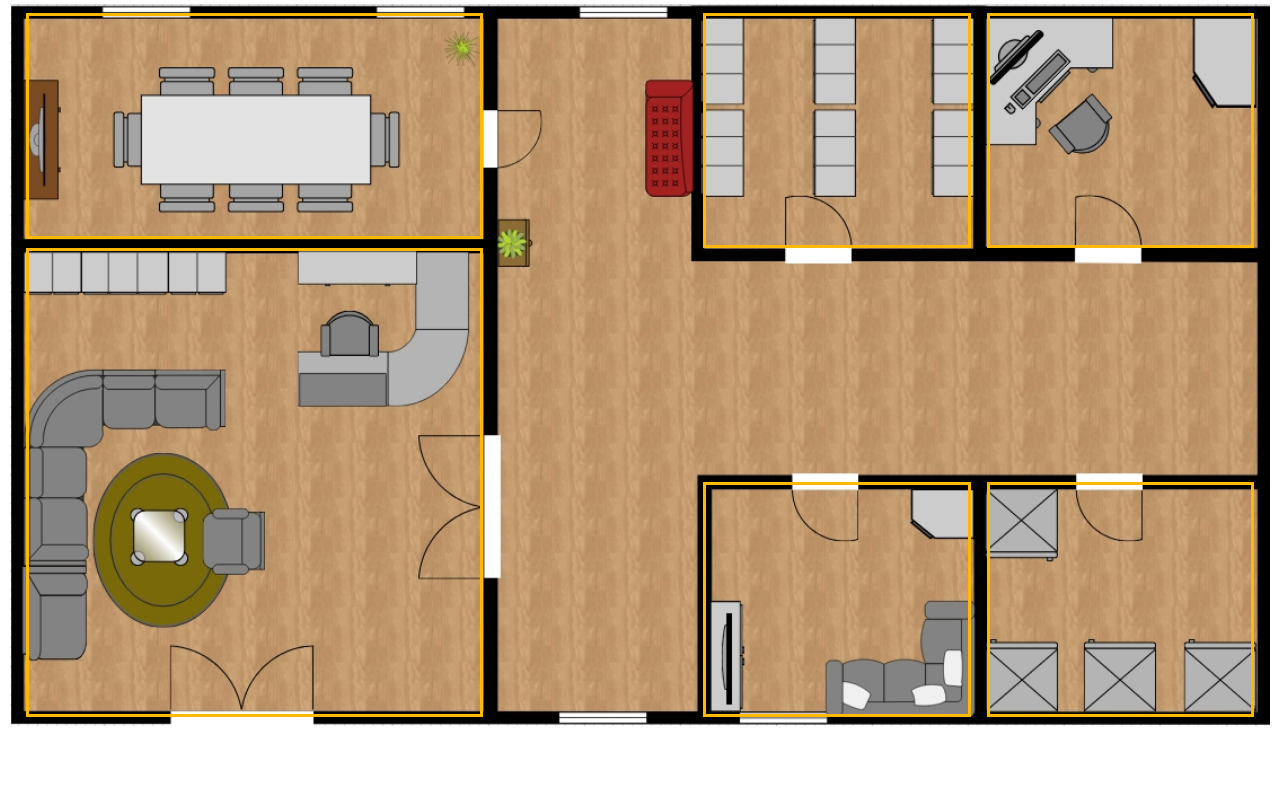
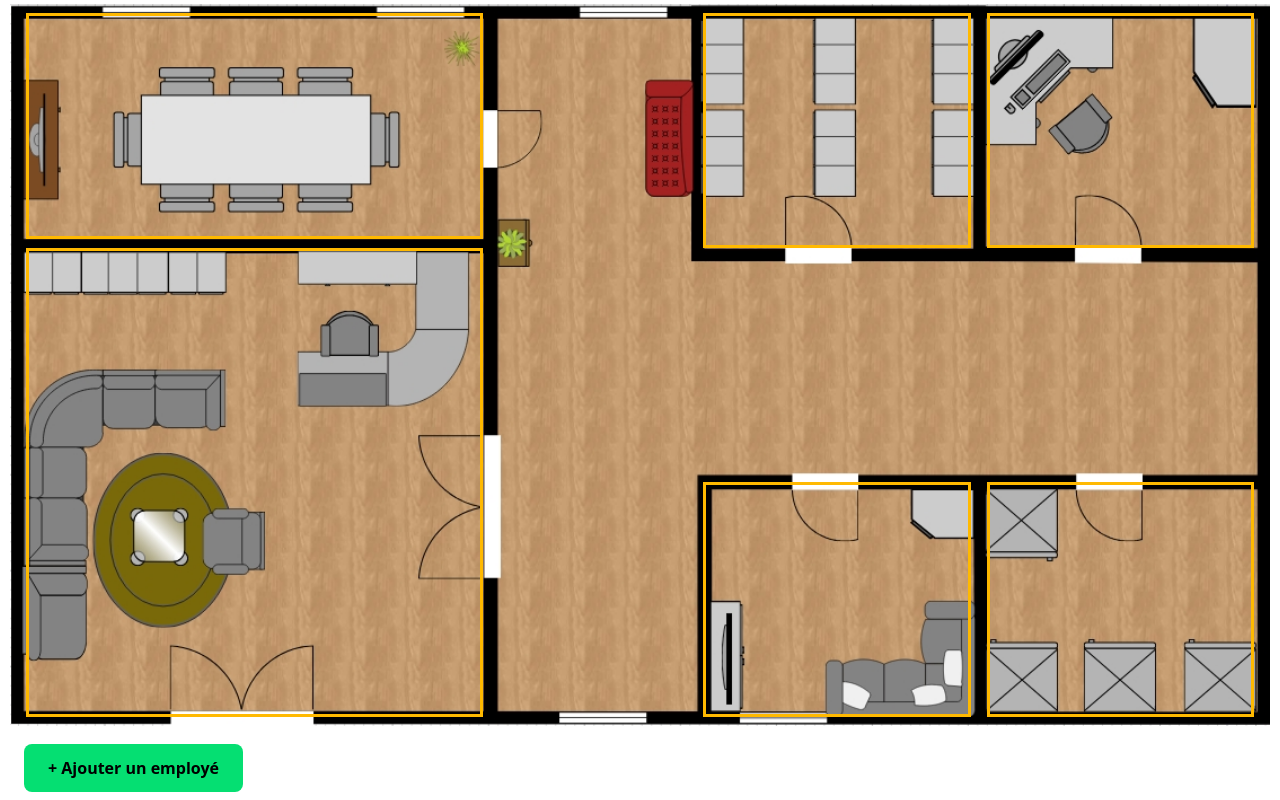
Before and after one commit to houssamlargou/WorkSphere, a website: page index.html in a window 1280 px wide. Shown: the part 88-888 px from the top of the page. Before the commit the page ends 824 px from the top, so only its background shows below. Drawn offline with Linux system fonts and the light colour scheme.

Commit message:
feat: add 'Add Employee' button

```diff
--- a/index.html
+++ b/index.html
@@ -61,5 +61,13 @@
         </div>
       </div>
     </section>
+    <section id="add-employee-btn_container" class="px-6 py-2">
+      <button
+        id="add-employee-btn"
+        class="bg-green-400 px-6 py-3 font-bold rounded-[.5rem]"
+      >
+        + Ajouter un employé
+      </button>
+    </section>
   </body>
 </html>
```
Also changed, not shown: output.css.
